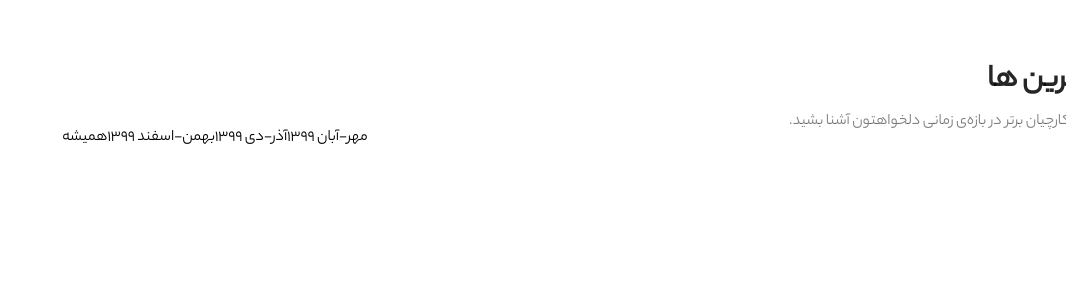
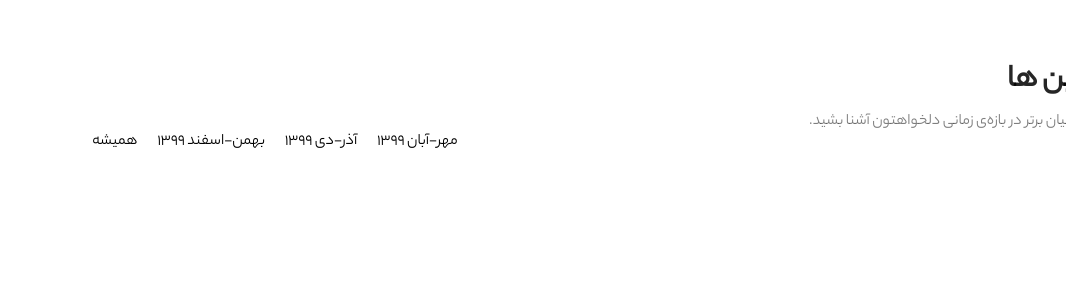
Before and after one commit to haniehtarbiat/best-hunters, a React (Create React App) app: page / in a window 1280 px wide. Shown: the top 300 px of the page, without its empty margins (214-1280 px from the left). Built offline with nearby package versions, Linux system fonts and the light colour scheme.

Commit message:
sperate filter li

```diff
--- a/src/pages/best-hunters/BestHunters.js
+++ b/src/pages/best-hunters/BestHunters.js
@@ -1,5 +1,8 @@
 import React from 'react';
 import styles from 'pages/best-hunters/BestHunters.module.css';
+import Filter from 'pages/best-hunters/components/filter/filter';
+
+const filtersArray = ['مهر-آبان ۱۳۹۹', 'آذر-دی ۱۳۹۹ ', 'بهمن-اسفند ۱۳۹۹ ', 'همیشه'];
 
 function BestHunters() {
     return (
@@ -10,10 +13,13 @@ function BestHunters() {
             <div className={styles.filterContainer}>
                 <p>با شکارچیان برتر در بازه‌ی زمانی دلخواهتون آشنا بشید.</p>
                 <ul>
-                    <li>مهر-آبان ۱۳۹۹ </li>
-                    <li>آذر-دی ۱۳۹۹ </li>
-                    <li>بهمن-اسفند ۱۳۹۹ </li>
-                    <li>همیشه</li>
+                    {filtersArray.map((filter, index) => (
+                        <Filter
+                            filter={filter}
+                            key={filter}
+                            status={index === (filtersArray.length) - 1}
+                        />
+                    ))}
                 </ul>
             </div>
         </div>
--- a/src/pages/best-hunters/BestHunters.module.css
+++ b/src/pages/best-hunters/BestHunters.module.css
@@ -23,6 +23,3 @@
 .filterContainer ul{
     list-style-type: none;
 }
-.filterContainer ul li{
-    display: inline-block;
-}
--- /dev/null
+++ b/src/pages/best-hunters/components/filter/Filter.module.css
@@ -0,0 +1,6 @@
+.filter{
+    display: inline-block;
+    padding:4px 10px;
+}
+.activeFilter{
+}
--- /dev/null
+++ b/src/pages/best-hunters/components/filter/filter.js
@@ -0,0 +1,29 @@
+// @flow
+import React, { useState } from 'react';
+import styles from 'pages/best-hunters/components/filter/Filter.module.css';
+
+type Props={
+    filter: string,
+    status: boolean
+};
+
+function Filter(props: Props) {
+    const { filter, status } = props;
+    const [active, setActive] = useState(status);
+    const handleClick = () => {
+        console.log('yyyy');
+        setActive(true);
+    };
+    const classes = active ? `${styles.filter} ${styles.activeFilter}` : styles.filter;
+    return (
+        <li
+            className={classes}
+            onClick={handleClick}
+            onKeyDown={handleClick}
+            role="menuitem"
+        >
+            {filter}
+        </li>
+    );
+}
+export default Filter;
```
Also changed, not shown: .eslintrc.js, 1 other file (tests, documents, lock files or other folders).
